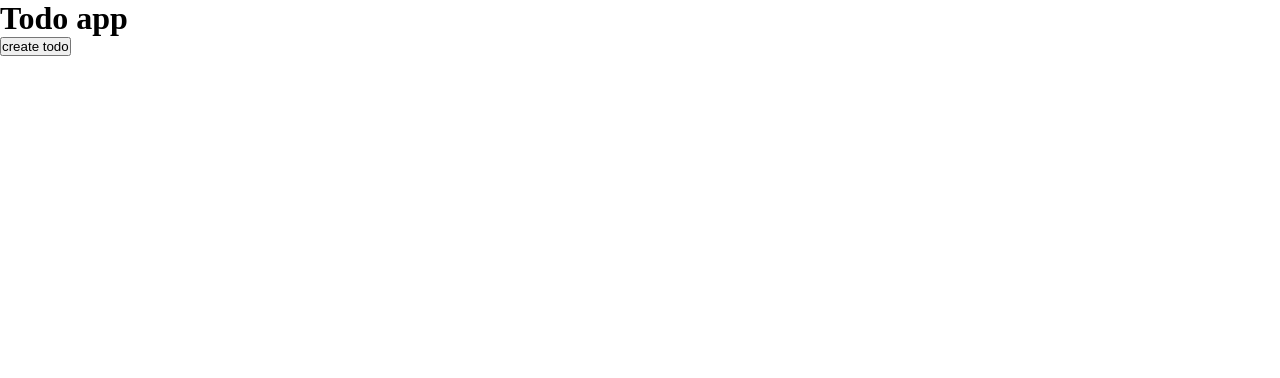
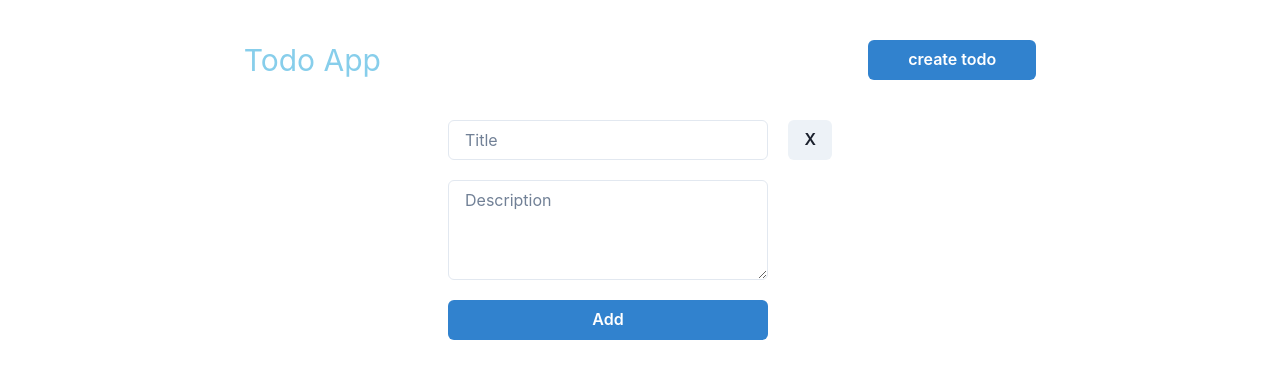
Before and after one commit to RustinGh/todo-app, a React (Vite) app: page / in a window 1280 px wide. Both pictures are taken after a click on the button "create todo". Shown: the top 378 px of the page. Built offline with nearby package versions, Linux system fonts and the light colour scheme.

Commit message:
feat:todo app basic features

```diff
--- a/src/App.jsx
+++ b/src/App.jsx
@@ -1,10 +1,24 @@
+import { Center, Flex, Text, Button, Box } from "@chakra-ui/react"
+import Modal from "./Modal"
+import { Fragment, useState } from "react"
+
 function App() {
+  const [modalIsOpen, setModalIsOpen] = useState(false)
+  const openModal = () => {
+    setModalIsOpen(true)
+  }
+  const modalClose = (close) => {
+    setModalIsOpen(close)
+  }
   return (
     <>
-     <div>
-      <h1>Todo app</h1>
-     </div>
-     <button>create todo</button>
+      <Center>
+        <Flex justify='space-around' w='100vw' h='15vh' align='center'>
+          <Text fontSize='3xl' color='skyblue'>Todo App</Text>
+          <Button size='md' px='40px' color='white' colorScheme='blue' onClick={openModal}>create todo</Button>
+        </Flex>
+      </Center>
+      {modalIsOpen === true? <Modal close={modalClose}/>: null}
     </>
   )
 }
--- /dev/null
+++ b/src/Modal.jsx
@@ -0,0 +1,11 @@
+import { Box} from "@chakra-ui/react"
+import TodoForm from "./TodoForm"
+
+const Modal = ({close}) => {
+    return (
+        <Box w='30vw' h='40vh' m='0 auto' position='relative'>
+            <TodoForm close={close}/>
+        </Box>
+    )
+}
+export default Modal
--- /dev/null
+++ b/src/TodoForm.jsx
@@ -0,0 +1,43 @@
+import { Box, Button, Center, Flex, Input, Textarea } from "@chakra-ui/react"
+import { useState } from "react"
+const TodoForm = ({ close }) => {
+    const [todoForm,setTodoForm] =useState({
+        title:'',
+        description: ''
+    })
+    const handleChange = (e) => {
+        setTodoForm(preve => {
+            return{
+                ...preve,
+                [e.target.name]:e.target.value
+            }
+        })
+    }
+    return (
+        <>
+            <Button position='absolute' right='0' onClick={() => close(false)}>X</Button>
+            <Box color={"black"}>
+                <Flex direction='column' gap={5} >
+                    <Input
+                        type="text"
+                        placeholder="Title"
+                        w='25vw'
+                        name="title"
+                        onChange={handleChange}
+                        value={todoForm.title}
+                    />
+                    <Textarea
+                        height='100px'
+                        placeholder="Description"
+                        w='25vw'
+                        name="description"
+                        onChange={handleChange}
+                        value={todoForm.description}
+                    />
+                    <Button color='white' colorScheme='blue' w='25vw'>Add</Button>
+                </Flex>
+            </Box>
+        </>
+    )
+}
+export default TodoForm
--- a/src/main.jsx
+++ b/src/main.jsx
@@ -1,10 +1,13 @@
 import React from 'react'
 import ReactDOM from 'react-dom/client'
+import { ChakraProvider } from '@chakra-ui/react'
 import App from './App.jsx'
 import './index.css'
 
 ReactDOM.createRoot(document.getElementById('root')).render(
   // <React.StrictMode>
+  <ChakraProvider>
     <App />
+    </ChakraProvider>
   // </React.StrictMode>,
 )
```
